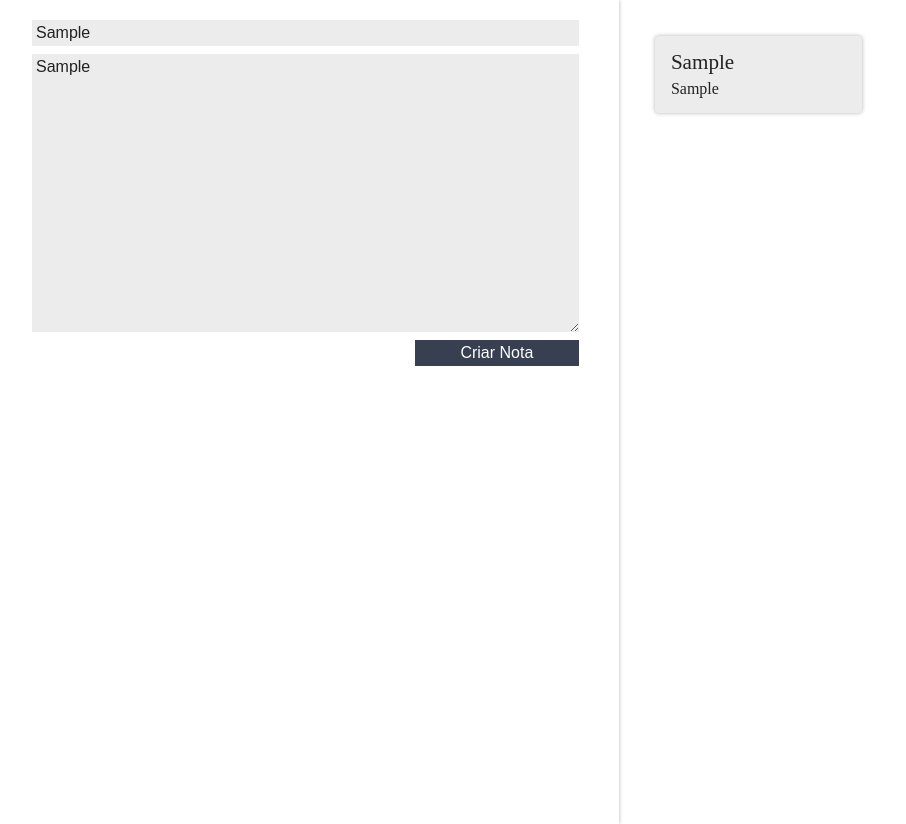
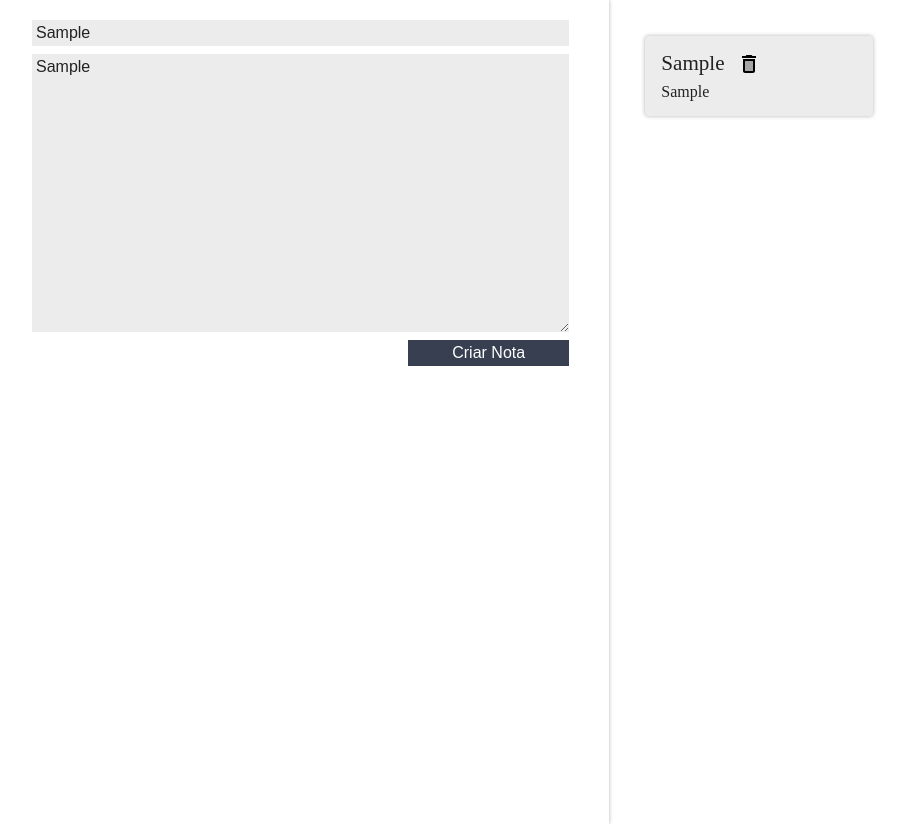
Before and after one commit to BernardoMoschen/Studies, a React (Create React App) app in the folder ReactJS/FormaçaoReactJs/ceep/: page / in a window 1280 px wide. Both pictures are taken after typing "Sample", "Sample" into the empty fields and a click on the button "Criar Nota". Shown: the whole page, without its empty margins (8-914 px from the left). Built offline with nearby package versions, Linux system fonts and the light colour scheme.

Commit message:
feat: updates CardNotas

```diff
--- a/ReactJS/FormaçaoReactJs/ceep/src/components/CardNota/CardNota.jsx
+++ b/ReactJS/FormaçaoReactJs/ceep/src/components/CardNota/CardNota.jsx
@@ -1,11 +1,21 @@
 import React, { Component } from "react";
 import "./estilo.css";
+import {ReactComponent as DeleteSVG} from "../../assets/img/Delete.svg";
+
 class CardNota extends Component {
+
+  apagar(){
+    const indice = this.props.indice
+    this.props.deletarNota(indice)
+  }
   render() {
     return (
       <section className="card-nota">
         <header className="card-nota_cabecalho">
           <h3 className="card-nota_titulo">{this.props.titulo}</h3>
+          <DeleteSVG
+            onClick={this.apagar.bind(this)}/>
+            <h4>{this.props.categoria}</h4>
         </header>
         <p className="card-nota_texto">{this.props.texto}</p>
       </section>
```
